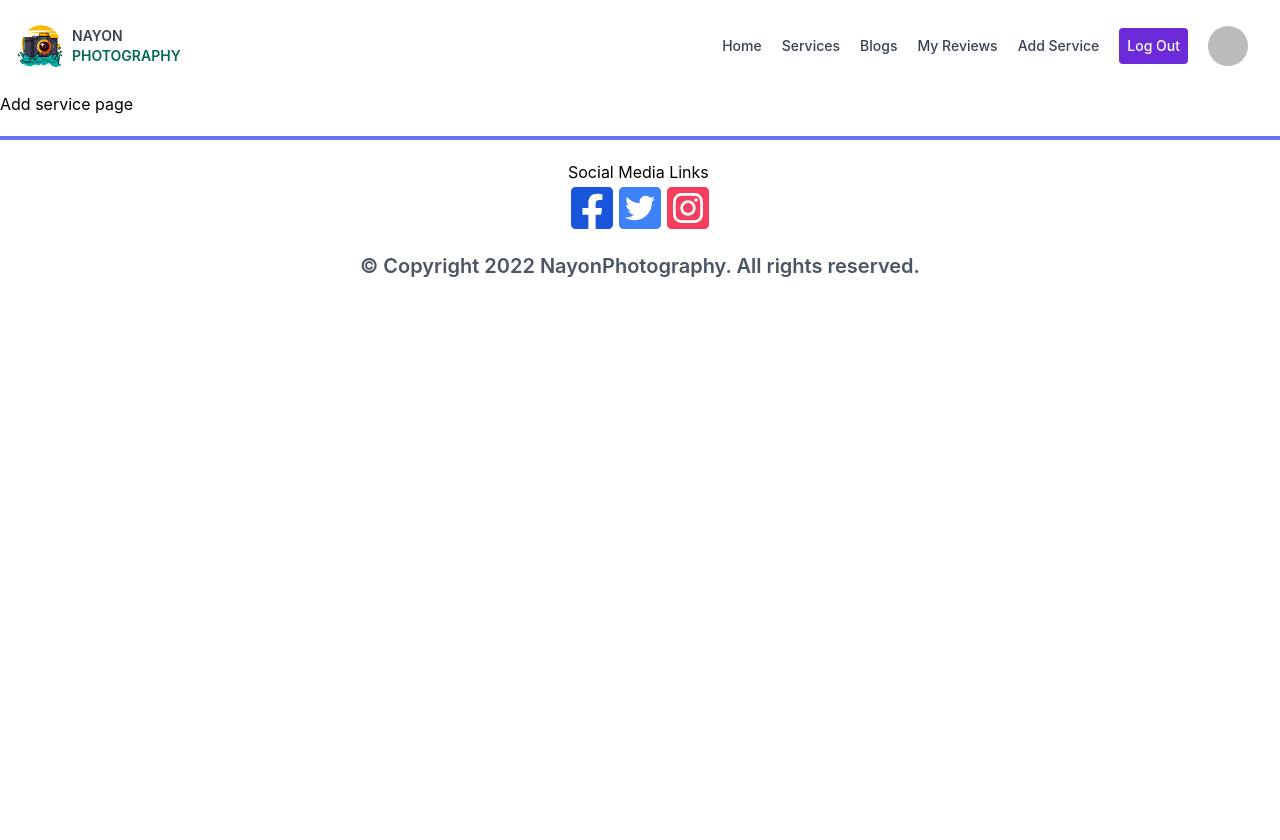
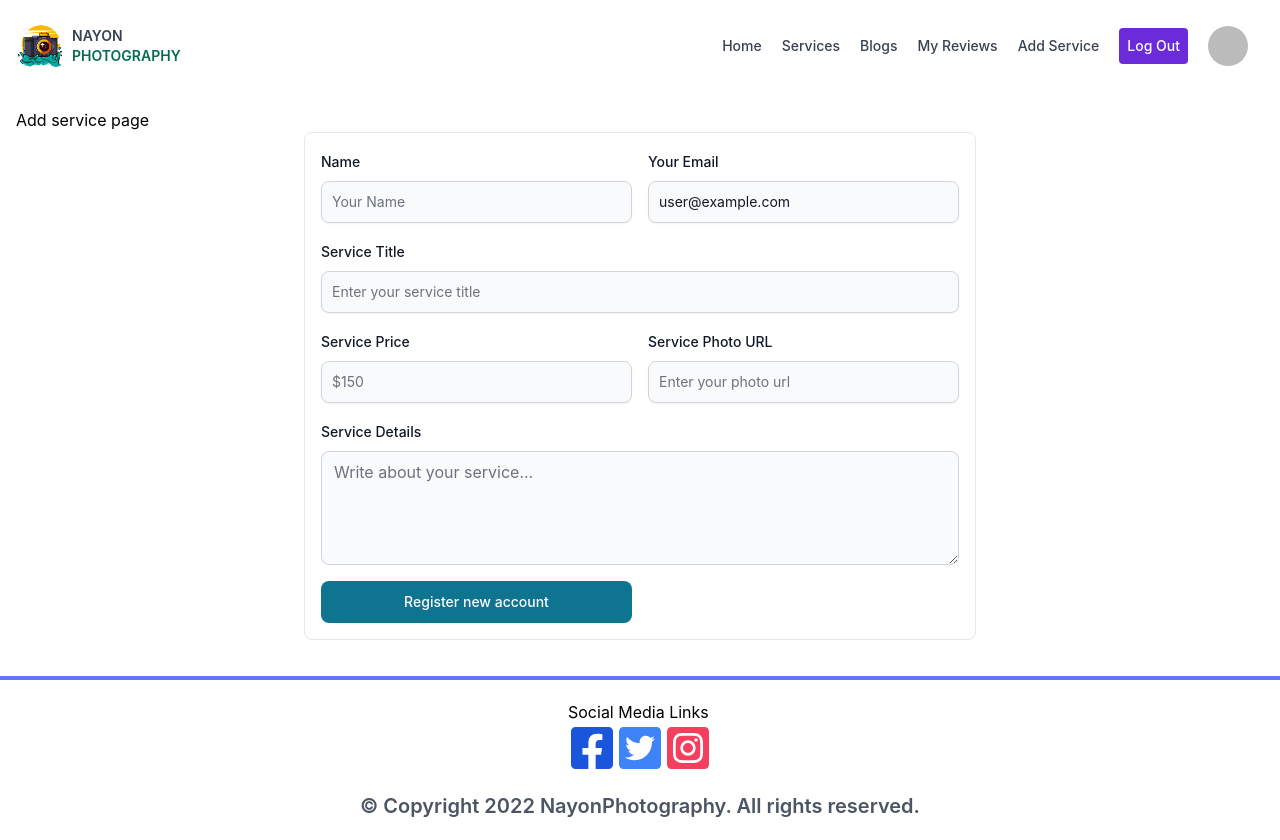
Before and after one commit to nayon64/nayon_photographer-client, a React (Create React App) app: page /addService in a window 1280 px wide. Before the commit the page ends 800 px from the top, so only its background shows below. Built offline with nearby package versions, Linux system fonts and the light colour scheme; no server answers; sample sign-in values are in the browser's storage.

Commit message:
add add service page

```diff
--- a/src/Pages/AddService/AddService.js
+++ b/src/Pages/AddService/AddService.js
@@ -1,11 +1,127 @@
-import React from 'react';
+import { Button, Label, Textarea, TextInput } from 'flowbite-react';
+import React, { useContext, useState } from 'react';
+import { AuthContext } from '../../context/AuthProvide';
 
 const AddService = () => {
+	const { user } = useContext(AuthContext)
+	const [service, setService] = useState({})
+
+	// set input value by onchange
+	const handleChangeOfInputValue = (event) => {
+		const field = event.target.name;
+		const value = event.target.value;
+		const newService = { ...service }
+		newService[field] = value
+		setService(newService)
+	}
+
+	const handleSubmit = (event) => {
+		event.preventDefault()
+		const agree = window.confirm('You are sure that you will provide this service!! ')
+		if (agree) {
+			const email = user?.email
+			const addNewValue = { ...service, email: email }
+			setService(addNewValue)
+		}
+
+	}
+	console.log(service);
+
 	return (
-		<div>
-			<h1>Add service page</h1>
-		</div>
-	);
+    <div className="container mx-auto p-4">
+      <h1>Add service page</h1>
+      <form
+        onSubmit={handleSubmit}
+        className="grid md:grid-cols-2 gap-4 max-w-2xl p-4 border rounded-lg mx-auto"
+      >
+        <div>
+          <div className="mb-2 block">
+            <Label htmlFor="name" value="Name" />
+          </div>
+          <TextInput
+            onChange={handleChangeOfInputValue}
+            id="name"
+            type="text"
+            name="name"
+            placeholder="Your Name"
+            required={true}
+            shadow={true}
+          />
+        </div>
+
+        <div>
+          <div className="mb-2 block">
+            <Label htmlFor="email" value="Your Email" />
+          </div>
+          <TextInput
+            id="email"
+            type="email"
+            name="email"
+            defaultValue={user.email}
+            readOnly
+            shadow={true}
+          />
+        </div>
+        <div className="md:col-span-2">
+          <div className="mb-2 block ">
+            <Label htmlFor="title" value="Service Title" />
+          </div>
+          <TextInput
+            id="title"
+            type="text"
+            name="title"
+            onChange={handleChangeOfInputValue}
+            placeholder="Enter your service title"
+            required={true}
+            shadow={true}
+          />
+        </div>
+        <div>
+          <div className="mb-2 block">
+            <Label htmlFor="price" value="Service Price" />
+          </div>
+          <TextInput
+            id="price"
+            type="number"
+            name="price"
+            onChange={handleChangeOfInputValue}
+            placeholder="$150"
+            required={true}
+            shadow={true}
+          />
+        </div>
+        <div>
+          <div className="mb-2 block">
+            <Label htmlFor="photoURL" value="Service Photo URL" />
+          </div>
+          <TextInput
+            id="photoURL"
+            type="text"
+            name="picture"
+            onChange={handleChangeOfInputValue}
+            placeholder="Enter your photo url"
+            required={true}
+            shadow={true}
+          />
+        </div>
+        <div className="md:col-span-2">
+          <div className="mb-2 block">
+            <Label htmlFor="serviceDetails" value="Service Details" />
+          </div>
+          <Textarea
+            id="serviceDetails"
+            name="about"
+            onChange={handleChangeOfInputValue}
+            placeholder="Write about your service..."
+            required={true}
+            rows={4}
+          />
+        </div>
+
+        <Button type="submit">Register new account</Button>
+      </form>
+    </div>
+  );
 };
 
 export default AddService;
```
